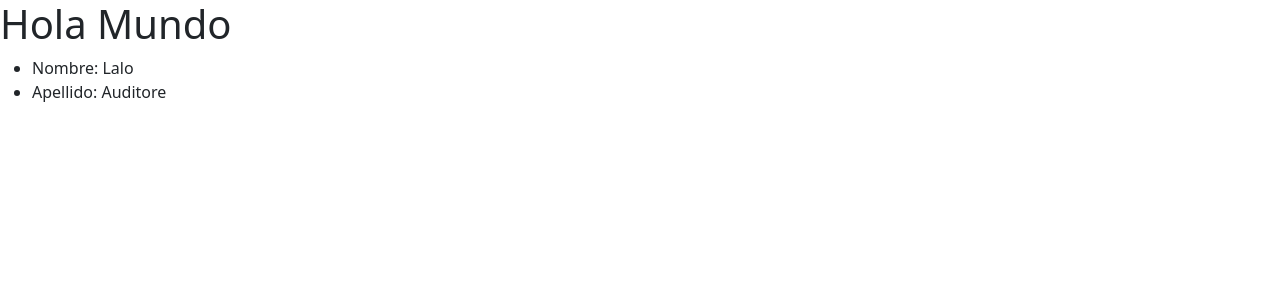
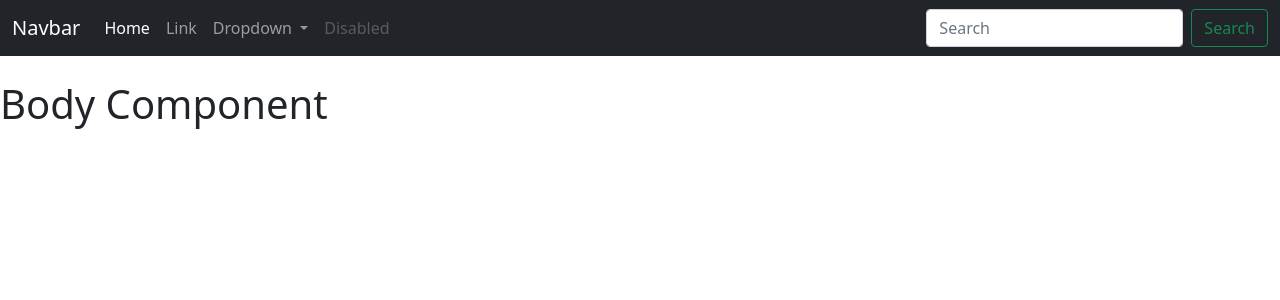
Before and after one commit to lalodv0725/CursoTypeScript, an Angular app: page / in a window 1280 px wide. Shown: the top 300 px of the page. Built offline with nearby package versions, Linux system fonts and the light colour scheme.

Commit message:
Creacion del body y se separo HTML en su archivo .html

```diff
--- a/src/app/app.component.html
+++ b/src/app/app.component.html
@@ -1,6 +1,3 @@
-<h1>Hola Mundo</h1>
+<app-header></app-header>
 
-<ul>
-    <li>Nombre: {{nombre}}</li>
-    <li>Apellido: {{apellido}}</li>
-</ul>
+<app-body class="container"></app-body>
--- a/src/app/app.module.ts
+++ b/src/app/app.module.ts
@@ -2,10 +2,14 @@
 import { NgModule } from '@angular/core';
 
 import { AppComponent } from './app.component';
+import { HeaderComponent } from './components/header/header.component';
+import { BodyComponent } from './components/body/body.component';
 
 @NgModule({
   declarations: [
-    AppComponent
+    AppComponent,
+    HeaderComponent,
+    BodyComponent
   ],
   imports: [
     BrowserModule
--- /dev/null
+++ b/src/app/components/body/body.component.html
@@ -0,0 +1 @@
+<h1>Body Component</h1>
--- /dev/null
+++ b/src/app/components/header/header.component.html
@@ -0,0 +1,36 @@
+<nav class="navbar navbar-expand-lg navbar-dark bg-dark">
+    <div class="container-fluid">
+      <a class="navbar-brand" href="#">Navbar</a>
+      <button class="navbar-toggler" type="button" data-bs-toggle="collapse" data-bs-target="#navbarSupportedContent" aria-controls="navbarSupportedContent" aria-expanded="false" aria-label="Toggle navigation">
+        <span class="navbar-toggler-icon"></span>
+      </button>
+      <div class="collapse navbar-collapse" id="navbarSupportedContent">
+        <ul class="navbar-nav me-auto mb-2 mb-lg-0">
+          <li class="nav-item">
+            <a class="nav-link active" aria-current="page" href="#">Home</a>
+          </li>
+          <li class="nav-item">
+            <a class="nav-link" href="#">Link</a>
+          </li>
+          <li class="nav-item dropdown">
+            <a class="nav-link dropdown-toggle" href="#" id="navbarDropdown" role="button" data-bs-toggle="dropdown" aria-expanded="false">
+              Dropdown
+            </a>
+            <ul class="dropdown-menu" aria-labelledby="navbarDropdown">
+              <li><a class="dropdown-item" href="#">Action</a></li>
+              <li><a class="dropdown-item" href="#">Another action</a></li>
+              <li><hr class="dropdown-divider"></li>
+              <li><a class="dropdown-item" href="#">Something else here</a></li>
+            </ul>
+          </li>
+          <li class="nav-item">
+            <a class="nav-link disabled" href="#" tabindex="-1" aria-disabled="true">Disabled</a>
+          </li>
+        </ul>
+        <form class="d-flex">
+          <input class="form-control me-2" type="search" placeholder="Search" aria-label="Search">
+          <button class="btn btn-outline-success" type="submit">Search</button>
+        </form>
+      </div>
+    </div>
+  </nav>
```
Also changed, not shown: src/app/components/body/body.component.ts (added, +10 -0 lines), src/app/components/header/header.component.ts (+11 -0 lines).
